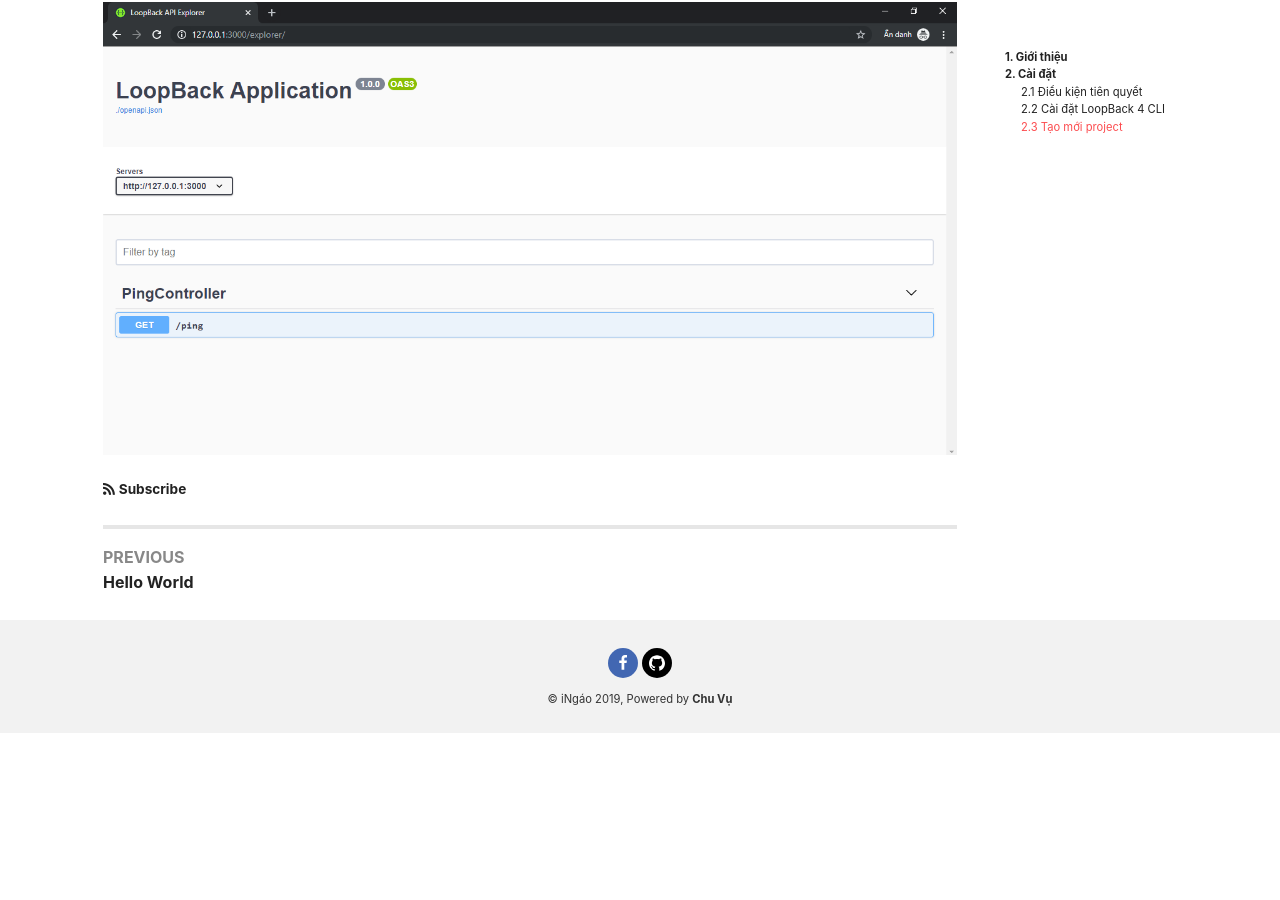
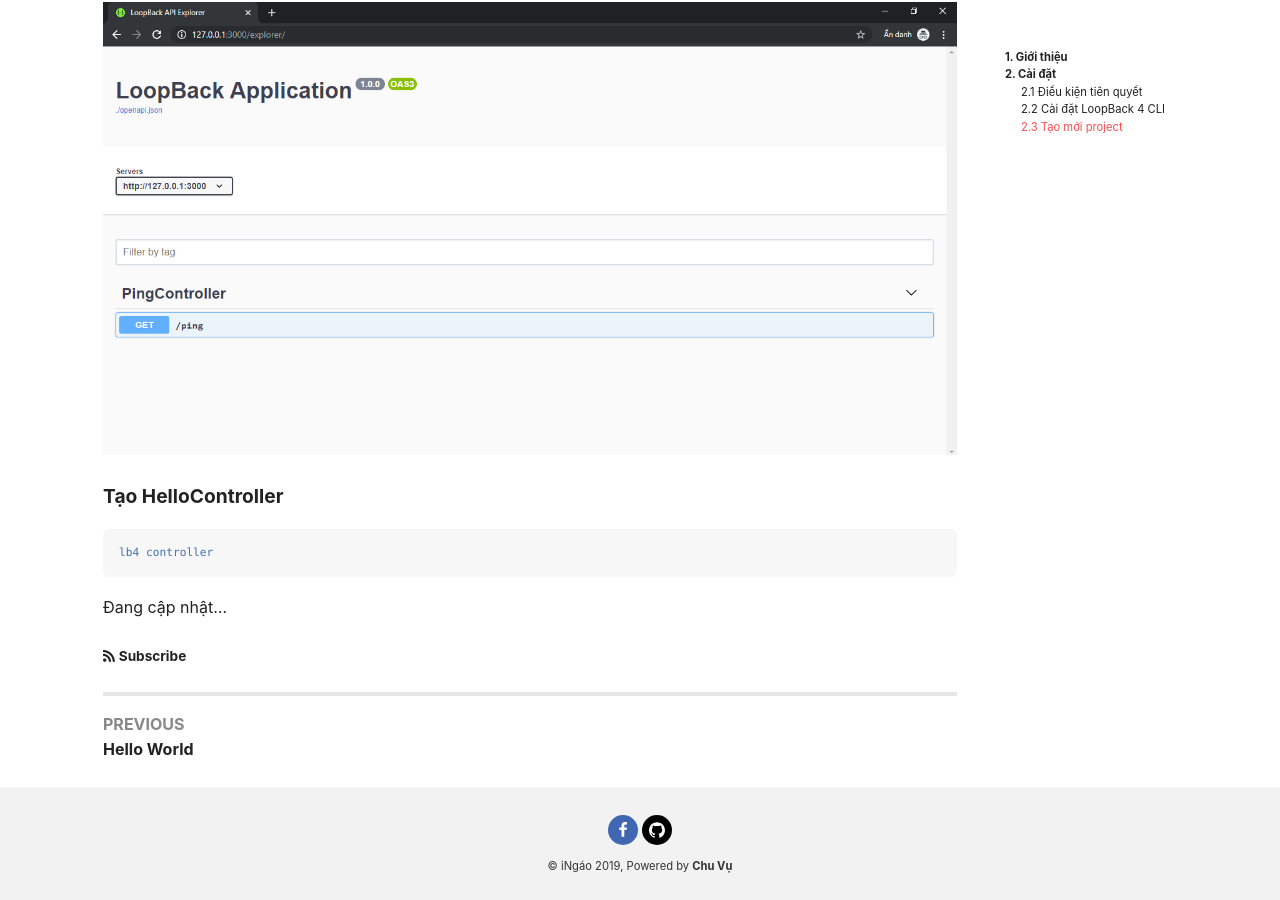
Before and after one commit to vu-cv/vu-cv.github.io, a Jekyll site: the page built from _posts/2019-12-09-tim-hieu-va-cai-dat-loopback-4.md, in a window 1280 px wide and 900 px high, scrolled down 2010 px. Built offline with Jekyll 4.4.1, drawn with Linux system fonts in a browser that asks for light colours; nearby versions of some CDN libraries; before the commit the page ends 2743 px from its top, so only the background shows below that.

Commit message:
Update 2019-12-09-tim-hieu-va-cai-dat-loopback-4.md

````diff
--- a/_posts/2019-12-09-tim-hieu-va-cai-dat-loopback-4.md
+++ b/_posts/2019-12-09-tim-hieu-va-cai-dat-loopback-4.md
@@ -54,3 +54,9 @@ npm start
 Trên trình duyệt, truy cập [http://127.0.0.1:3000/explorer](http://127.0.0.1:3000/explorer/){:target="_blank"}
 
 ![explorer.PNG](/assets/images/explorer.PNG "loopback explorer")
+
+#### Tạo HelloController
+```javascript
+lb4 controller
+```
+Đang cập nhật...
````
